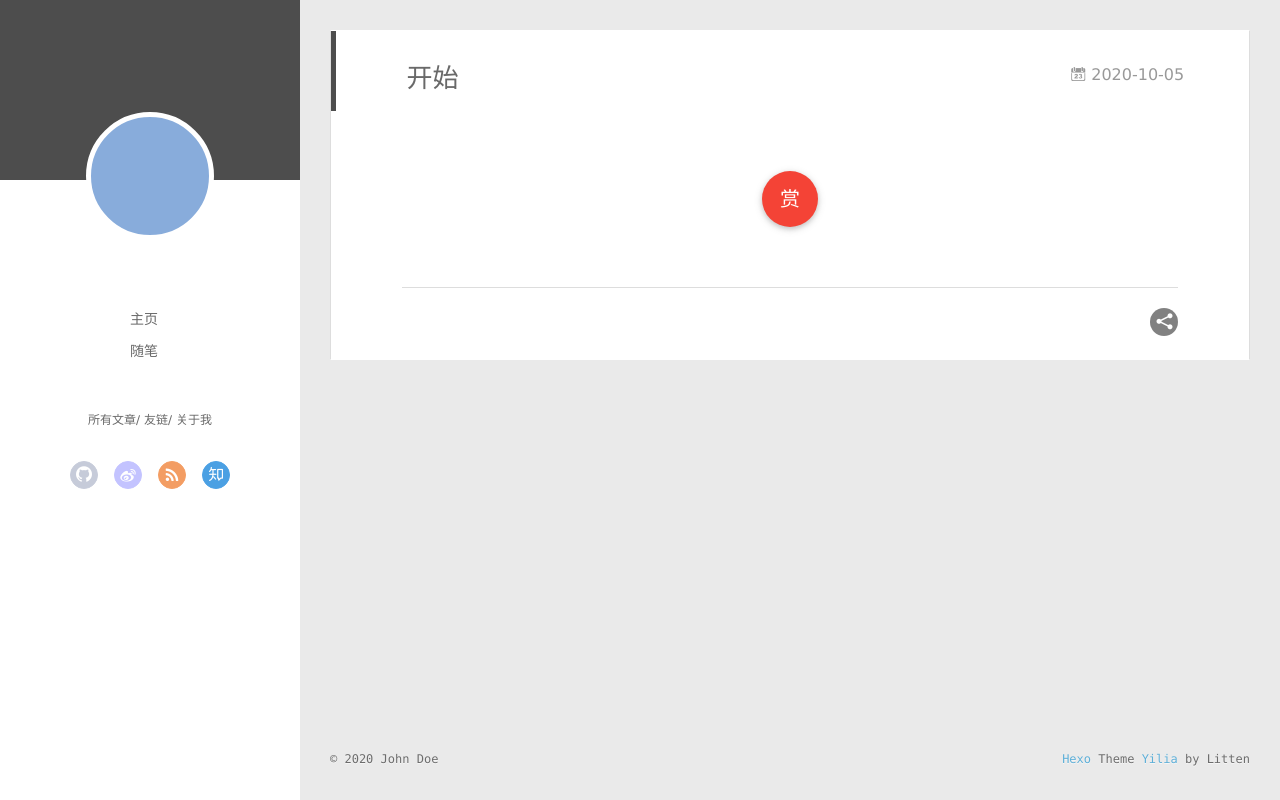
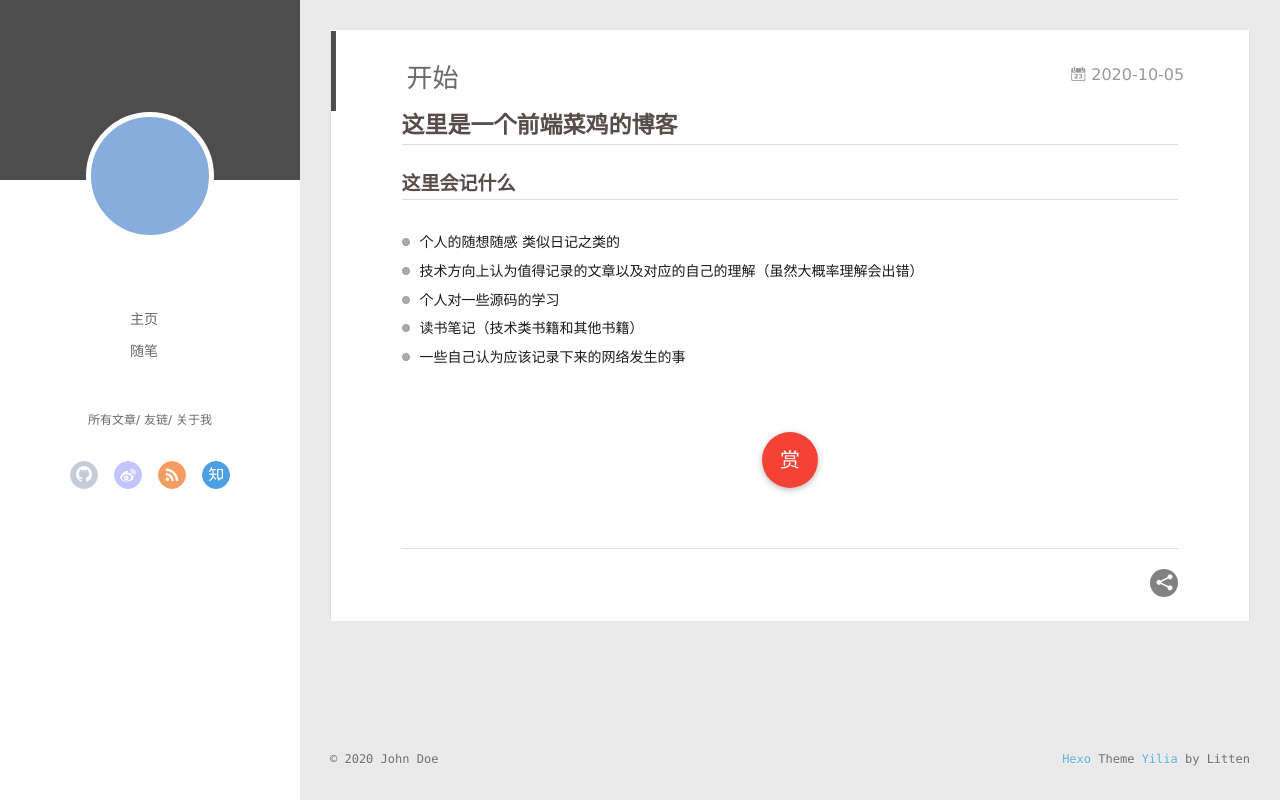
Before and after one commit to FErookie/FErookie.github.io, a plain HTML site: page 2020/10/05/hello-world/index.html in a window 1280 px wide. Drawn offline with Linux system fonts and the light colour scheme; no server answers.

Commit message:
Site updated: 2020-10-05 20:56:59

```diff
--- a/2020/10/05/hello-world/index.html
+++ b/2020/10/05/hello-world/index.html
@@ -8,13 +8,15 @@
   <link rel="dns-prefetch" href="http://example.com">
   <title>开始 | Hexo</title>
   <meta name="viewport" content="width=device-width, initial-scale=1, maximum-scale=1">
-  <meta property="og:type" content="article">
+  <meta name="description" content="这里是一个前端菜鸡的博客这里会记什么 个人的随想随感 类似日记之类的 技术方向上认为值得记录的文章以及对应的自己的理解（虽然大概率理解会出错） 个人对一些源码的学习 读书笔记（技术类书籍和其他书籍） 一些自己认为应该记录下来的网络发生的事">
+<meta property="og:type" content="article">
 <meta property="og:title" content="开始">
 <meta property="og:url" content="http://example.com/2020/10/05/hello-world/index.html">
 <meta property="og:site_name" content="Hexo">
+<meta property="og:description" content="这里是一个前端菜鸡的博客这里会记什么 个人的随想随感 类似日记之类的 技术方向上认为值得记录的文章以及对应的自己的理解（虽然大概率理解会出错） 个人对一些源码的学习 读书笔记（技术类书籍和其他书籍） 一些自己认为应该记录下来的网络发生的事">
 <meta property="og:locale" content="en_US">
-<meta property="article:published_time" content="2020-10-05T12:50:27.971Z">
-<meta property="article:modified_time" content="2020-10-05T12:50:27.967Z">
+<meta property="article:published_time" content="2020-10-05T12:56:40.444Z">
+<meta property="article:modified_time" content="2020-10-05T12:56:40.436Z">
 <meta property="article:author" content="John Doe">
 <meta name="twitter:card" content="summary">
 
@@ -165,13 +167,20 @@
 
 
         <a href="/2020/10/05/hello-world/" class="archive-article-date">
-  	<time datetime="2020-10-05T12:50:27.971Z" itemprop="datePublished"><i class="icon-calendar icon"></i>2020-10-05</time>
+  	<time datetime="2020-10-05T12:56:40.444Z" itemprop="datePublished"><i class="icon-calendar icon"></i>2020-10-05</time>
 </a>
 
       </header>
 
     <div class="article-entry" itemprop="articleBody">
 
+        <h2 id="这里是一个前端菜鸡的博客"><a href="#这里是一个前端菜鸡的博客" class="headerlink" title="这里是一个前端菜鸡的博客"></a>这里是一个前端菜鸡的博客</h2><h3 id="这里会记什么"><a href="#这里会记什么" class="headerlink" title="这里会记什么"></a>这里会记什么</h3><ul>
+<li>个人的随想随感 类似日记之类的</li>
+<li>技术方向上认为值得记录的文章以及对应的自己的理解（虽然大概率理解会出错）</li>
+<li>个人对一些源码的学习</li>
+<li>读书笔记（技术类书籍和其他书籍）</li>
+<li>一些自己认为应该记录下来的网络发生的事</li>
+</ul>
 
 
 
```
Also changed, not shown: archives/2020/10/index.html (+1 -1 lines), archives/2020/index.html (+1 -1 lines), archives/index.html (+1 -1 lines), index.html (+8 -1 lines).
